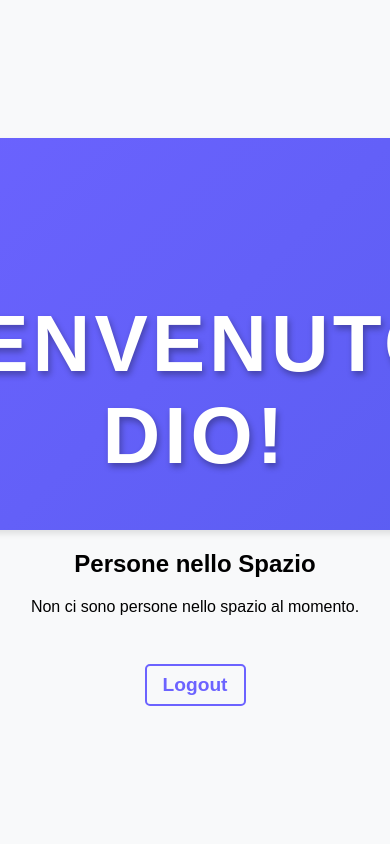
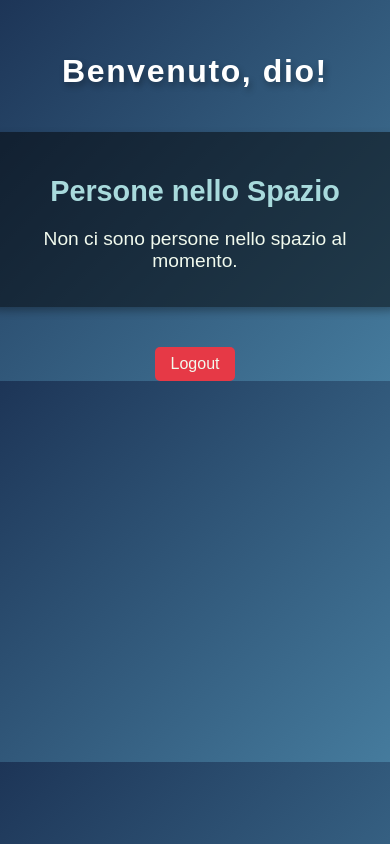
Before and after one commit to IginioMassari4real/esercitazione_gestione_progetti, a Flask app: page /home in a window 390 px wide; the page is wider, and only the part inside the window is pictured. Run offline with Flask 3, Linux system fonts and the light colour scheme; a user stored in the database is signed in; data that the repository does not hold is empty.

Commit message:
progetto finito for real

```diff
--- a/app.py
+++ b/app.py
@@ -3,6 +3,7 @@ from flask_login import LoginManager, login_user, logout_user, login_required, c
 from models import db, User
 import sqlite3
 from flask_bcrypt import Bcrypt
+from utilis import api_request
 
 app = Flask(__name__)
 bcrypt = Bcrypt(app)
@@ -67,10 +68,11 @@ def logout():
 @login_required  # Garantisce che solo gli utenti autenticati possano accedere
 def home():
     user_id = session.get('user_id')
+    people = api_request()
     if user_id:
         user = User.query.get(user_id)
         if user:
-            return render_template('home.html', user=user)  # Passa i dati dell'utente alla pagina
+            return render_template('home.html', user=user, people = people)  # Passa i dati dell'utente alla pagina
     return redirect(url_for('login'))
 
 if __name__ == '__main__': #debug
--- a/static/home.css
+++ b/static/home.css
@@ -1,52 +1,16 @@
 /* Stile generale */
 body {
     font-family: 'Arial', sans-serif;
-    background-color: #f8f9fa;
     margin: 0;
     padding: 0;
+    background: linear-gradient(135deg, #1d3557, #457b9d);
+    color: #f1faee;
     display: flex;
     flex-direction: column;
     align-items: center;
-    justify-content: center;
-    height: 100vh;
 }
 
-/* Stile per la Jumbotron */
-.Jumbotron {
-    background: linear-gradient(135deg, #6c63ff, #5a5df1);
-    color: white;
-    padding: 3rem 2rem;
-    border-radius: 10px;
-    text-align: center;
-    box-shadow: 0 4px 6px rgba(0, 0, 0, 0.1);
-}
-
-.Jumbotron h1 {
-    font-size: 2.5rem;
-    margin: 0;
-    text-transform: uppercase;
-    letter-spacing: 2px;
-}
-
-/* Link di logout */
-a {
-    margin-top: 2rem;
-    display: inline-block;
-    text-decoration: none;
-    font-size: 1.2rem;
-    color: #6c63ff;
-    font-weight: bold;
-    border: 2px solid #6c63ff;
-    padding: 0.5rem 1rem;
-    border-radius: 5px;
-    transition: background-color 0.3s, color 0.3s;
-}
-
-a:hover {
-    background-color: #6c63ff;
-    color: white;
-}
-
+/* Stile per il Jumbotron */
 .Jumbotron h1 {
     color: white;
     font-size: 5em;
@@ -70,3 +34,89 @@ a:hover {
         transform: translateY(0px);
     }
   }
+
+/* Sezione delle persone nello spazio */
+.space-info {
+    margin: 20px 10px;
+    padding: 20px;
+    background: rgba(0, 0, 0, 0.5);
+    border-radius: 10px;
+    box-shadow: 0px 4px 8px rgba(0, 0, 0, 0.3);
+    width: 90%;
+    max-width: 600px;
+    text-align: center;
+}
+
+.space-info h2 {
+    font-size: 1.8em;
+    margin-bottom: 10px;
+    color: #a8dadc;
+}
+
+.space-info p {
+    font-size: 1.2em;
+    margin-bottom: 15px;
+}
+
+/* Stile per la lista */
+ul {
+    list-style-type: none;
+    padding: 0;
+    margin: 0;
+}
+
+ul li {
+    font-size: 1.1em;
+    padding: 10px;
+    margin: 5px 0;
+    background: #457b9d;
+    color: #f1faee;
+    border-radius: 5px;
+    box-shadow: 0px 2px 4px rgba(0, 0, 0, 0.3);
+    transition: transform 0.2s, background 0.2s;
+}
+
+ul li:hover {
+    transform: translateY(-5px);
+    background: #a8dadc;
+    color: #1d3557;
+}
+
+/* Stile per il link Logout */
+a {
+    text-decoration: none;
+    font-size: 1.2em;
+    margin-top: 20px;
+    color: #f1faee;
+    padding: 10px 20px;
+    background: #e63946;
+    border-radius: 5px;
+    transition: background 0.3s, transform 0.2s;
+}
+
+a:hover {
+    background: #a8dadc;
+    color: #1d3557;
+    transform: scale(1.1);
+}
+
+/* Stile responsivo */
+@media (max-width: 768px) {
+    .Jumbotron h1 {
+        font-size: 2em;
+    }
+
+    .space-info {
+        width: 95%;
+    }
+
+    ul li {
+        font-size: 1em;
+        padding: 8px;
+    }
+
+    a {
+        font-size: 1em;
+        padding: 8px 16px;
+    }
+}
--- a/utilis.py
+++ b/utilis.py
@@ -1,26 +1,6 @@
-from flask import Flask, jsonify, render_template
+from flask import Flask, jsonify, render_template, redirect, url_for, request
 import requests
-
-app = Flask(__name__)
-
-def get_people_in_space():
-    url = "http://api.open-notify.org/astros.json"
-    try:
-        response = requests.get(url)
-        response.raise_for_status()
-        data = response.json()
-        people = [{"name": person["name"], "craft": person["craft"]} for person in data["people"]]
-        return people
-    except requests.RequestException as e:
-        raise Exception(f"Errore durante la chiamata all'API: {e}")
-
-@app.route('/')
-def home():
-    try:
-        people_in_space = get_people_in_space()
-        return render_template('home.html', people=people_in_space)
-    except Exception as e:
-        return f"Errore: {e}", 500
-
-if __name__ == '__main__':
-    app.run(debug=True)
+def api_request():
+    response = requests.get ('http://api.open-notify.org/astros.json')
+    data = response.json()
+    return data.get ("people", [])
```
